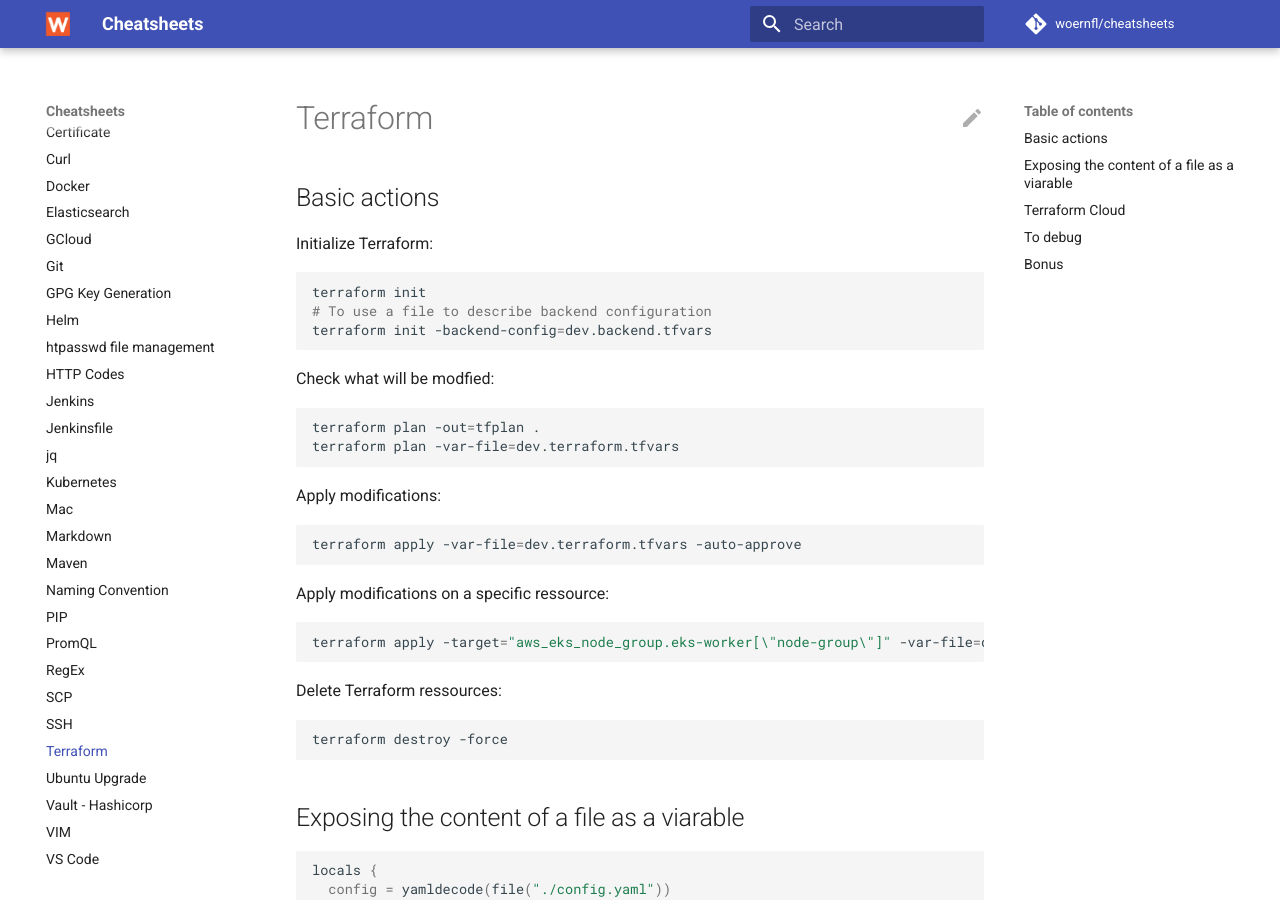
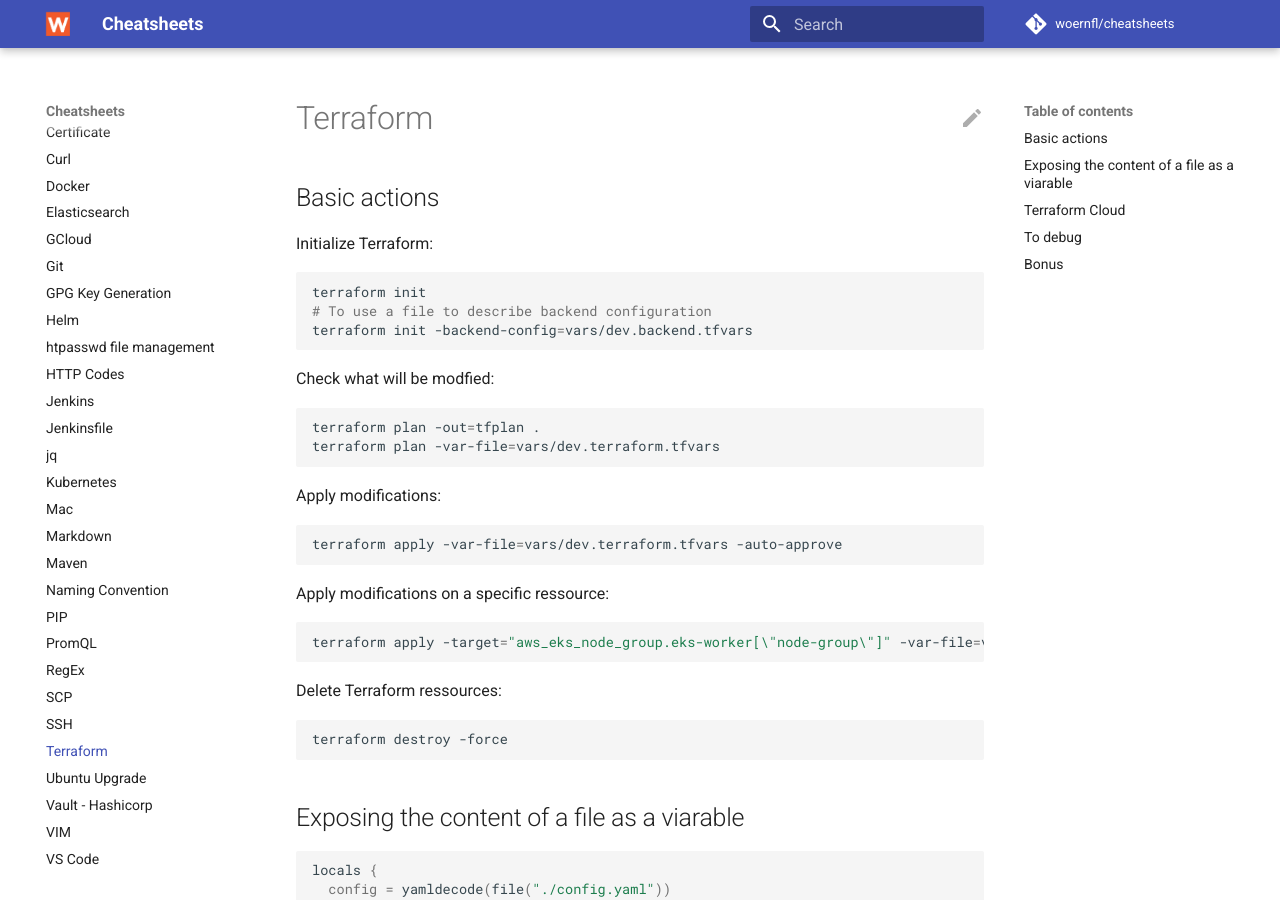
Before and after one commit to woernfl/cheatsheets, an MkDocs documentation site: the page built from docs/terraform.md, in a window 1280 px wide and 900 px high. Built offline with MkDocs 1.6.1 and Material for MkDocs 9.7.7, drawn with Linux system fonts in a browser that asks for light colours; comment, search, counter and statistics services are not loaded.

Commit message:
Update terraform.md

````diff
--- a/docs/terraform.md
+++ b/docs/terraform.md
@@ -7,26 +7,26 @@
 ```bash
 terraform init
 # To use a file to describe backend configuration
-terraform init -backend-config=dev.backend.tfvars
+terraform init -backend-config=vars/dev.backend.tfvars
 ```
 
 Check what will be modfied:
 
 ```bash
 terraform plan -out=tfplan .
-terraform plan -var-file=dev.terraform.tfvars
+terraform plan -var-file=vars/dev.terraform.tfvars
 ```
 
 Apply modifications:
 
 ```bash
-terraform apply -var-file=dev.terraform.tfvars -auto-approve
+terraform apply -var-file=vars/dev.terraform.tfvars -auto-approve
 ```
 
 Apply modifications on a specific ressource:
 
 ```bash
-terraform apply -target="aws_eks_node_group.eks-worker[\"node-group\"]" -var-file=dev.terraform.tfvars -auto-approve
+terraform apply -target="aws_eks_node_group.eks-worker[\"node-group\"]" -var-file=vars/dev.terraform.tfvars -auto-approve
 ```
 
 Delete Terraform ressources:
````
